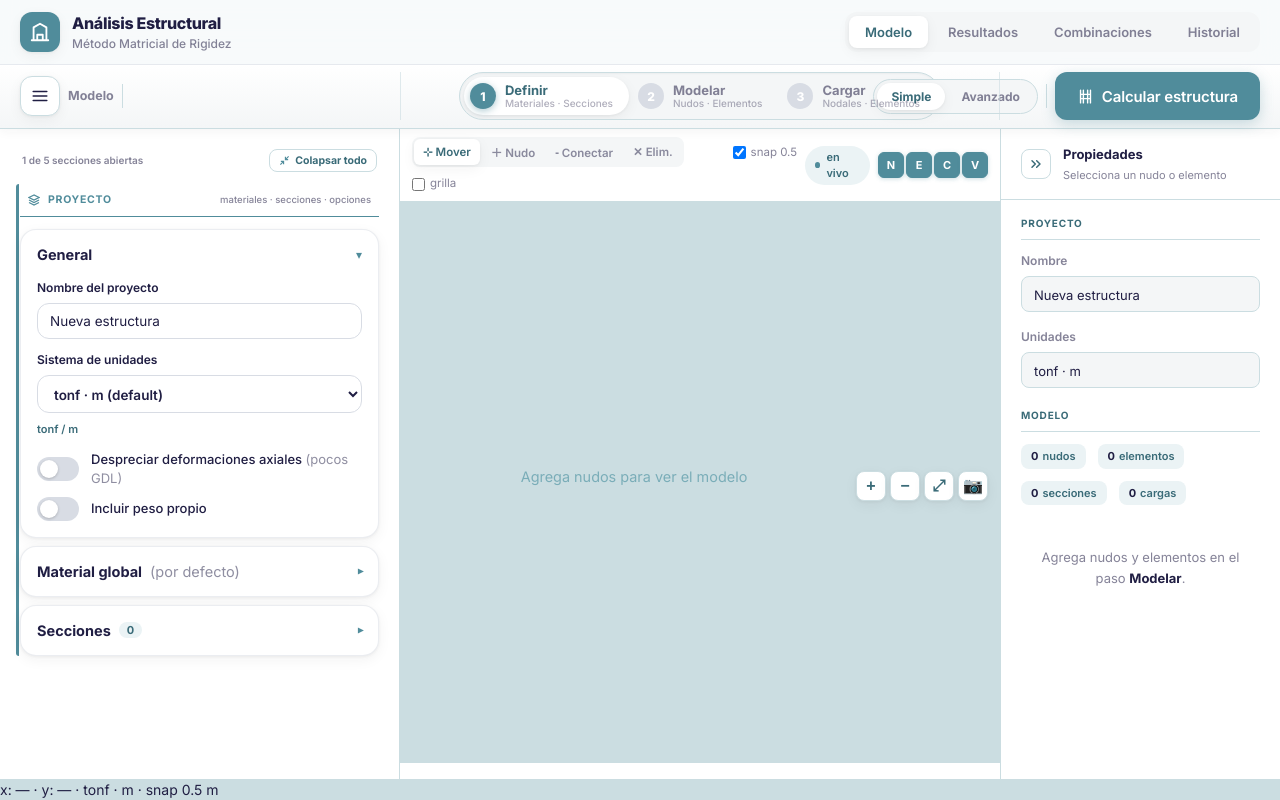
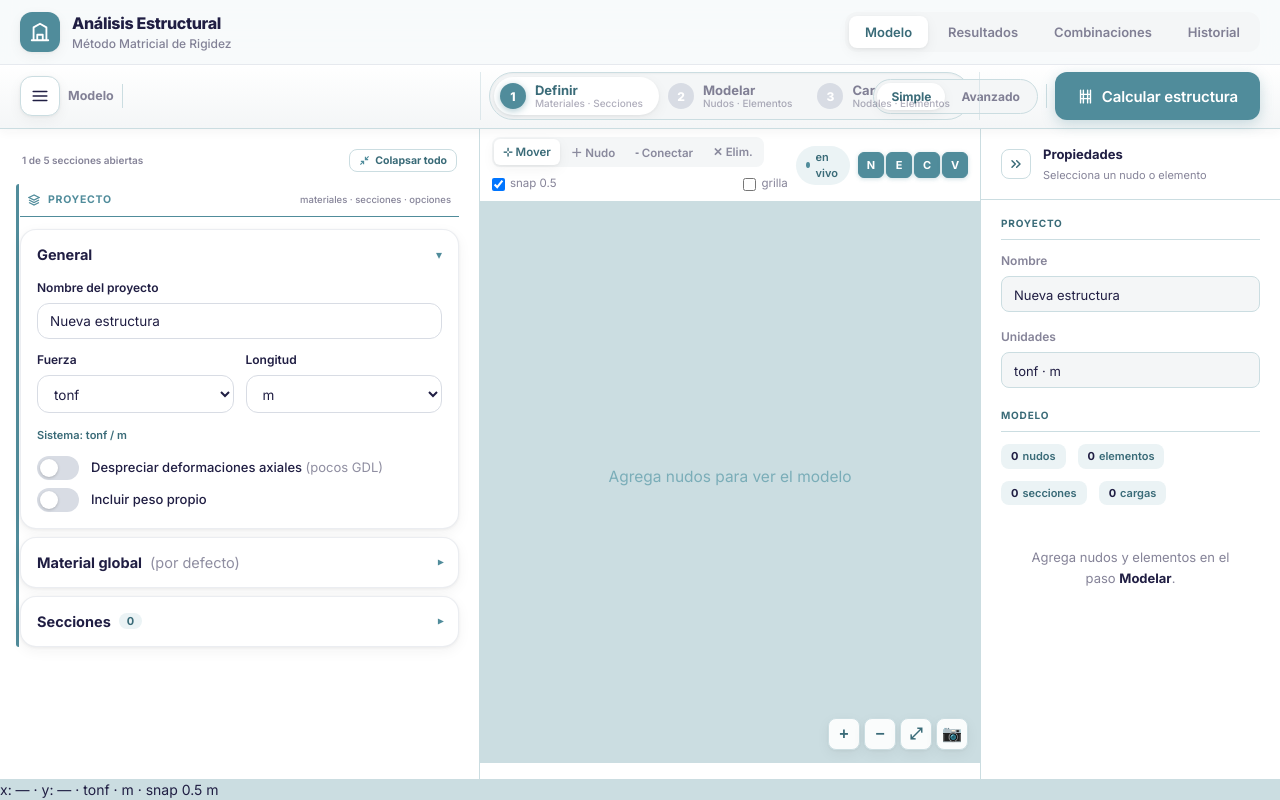
Before and after one commit to renatocastillejoing-ux/analisis-estructural, a Flask app: page / in a window 1280 px wide. Run offline with Flask 3, Linux system fonts and the light colour scheme.

Commit message:
UX fixes: zoom buttons as overlay + full unit system (force/length independent)

```diff
--- a/core/constructor.py
+++ b/core/constructor.py
@@ -54,8 +54,21 @@ def construir(datos):
         "lb_ft":   {"f": 1/2204.62,"l": 1/3.281},
         "N_mm":    {"f": 1/9810,   "l": 1/1000},
     }
-    unidad_key = datos.get("unidad", "tonf_m")
-    conv = UNIDADES_CONV.get(unidad_key, UNIDADES_CONV["tonf_m"])
+    FORCE_FACTORS = {
+        "tonf": 1.0, "kgf": 1/1000, "N": 1/9810, "kN": 1/9.81,
+        "MN": 1/0.00981, "GN": 1/0.00000981, "lbf": 1/2204.62, "kip": 1/2.20462,
+    }
+    LENGTH_FACTORS = {
+        "m": 1.0, "mm": 1/1000, "cm": 1/100, "km": 1000, "ft": 1/3.281, "in": 1/39.37,
+    }
+    # Support both old combined key and new separate keys
+    if "unidad_fuerza" in datos or "unidad_longitud" in datos:
+        f_key = datos.get("unidad_fuerza", "tonf")
+        l_key = datos.get("unidad_longitud", "m")
+        conv = {"f": FORCE_FACTORS.get(f_key, 1.0), "l": LENGTH_FACTORS.get(l_key, 1.0)}
+    else:
+        unidad_key = datos.get("unidad", "tonf_m")
+        conv = UNIDADES_CONV.get(unidad_key, UNIDADES_CONV["tonf_m"])
 
     # Conversión identidad: se trabaja directamente en las unidades del usuario.
     def conv_fuerza(val):      return float(val)
@@ -132,10 +145,15 @@ def construir(datos):
         if dir_mode is None or dir_mode == "comp":
             return d  # already in global components
         cx, cy = e.cos, e.sin
+        # perpendicular orientada hacia arriba-derecha (igual que el frontend):
+        # columna -> +X (derecha), viga -> +Y (arriba).
+        ppx, ppy = -cy, cx
+        if ppy < -1e-9 or (abs(ppy) < 1e-9 and ppx < 0):
+            ppx, ppy = -ppx, -ppy
         _DIR_VEC = {
             "vert":  (0.0, 1.0),
             "horiz": (1.0, 0.0),
-            "perp":  (-cy, cx),    # 90 deg left of i->j
+            "perp":  (ppx, ppy),
             "axial": (cx, cy),     # along element axis
         }
         if dir_mode == "angle":
--- a/static/css/style.css
+++ b/static/css/style.css
@@ -17,7 +17,7 @@
   --sh-hover:0 8px 28px rgba(37,36,35,.12);
   --sh-float:0 16px 48px rgba(32,30,67,.18);
   --ease:cubic-bezier(.22,1,.36,1); --dur-fast:150ms; --dur:220ms;
-  --rail-w:460px; --props-w:320px; --props-w-collapsed:44px;
+  --rail-w:690px; --props-w:320px; --props-w-collapsed:44px;
 }
 
 * { box-sizing:border-box; margin:0; padding:0; }
@@ -265,15 +265,21 @@ input:focus, select:focus { border-color:var(--ml-teal); box-shadow:0 0 0 3px rg
   border-radius:var(--r-md); aspect-ratio:4/3; overflow:hidden;
 }
 #preview-svg { width:100%; height:100%; display:block; touch-action:none; }
+.canvas-body {
+  position:relative; flex:1; min-height:0;
+}
+.canvas-body svg { width:100%; height:100%; display:block; touch-action:none; }
 .preview-zoom {
-  display:flex; gap:4px; justify-content:center; margin-top:var(--sp2);
+  position:absolute; bottom:var(--sp3); right:var(--sp3); z-index:5;
+  display:flex; gap:4px;
 }
 .preview-zoom button {
-  width:30px; height:30px; border:1px solid var(--ml-border); background:#fff;
+  width:32px; height:32px; border:1px solid var(--ml-border); background:rgba(255,255,255,.9);
   border-radius:8px; cursor:pointer; font-size:16px; font-weight:700;
   color:var(--ml-teal-dark); box-shadow:var(--sh-card); line-height:1;
+  backdrop-filter:blur(4px); transition:background var(--dur-fast);
 }
-.preview-zoom button:hover { background:var(--ml-pearl); }
+.preview-zoom button:hover { background:#fff; }
 
 /* ===================== BADGES ===================== */
 .badge {
@@ -433,9 +439,16 @@ input:focus, select:focus { border-color:var(--ml-teal); box-shadow:0 0 0 3px rg
 #diag-svg { width:100%; height:420px; display:block; touch-action:none; cursor:crosshair; }
 .diag-tip { position:absolute; pointer-events:none; background:var(--ml-navy); color:#fff; font-size:11.5px; font-weight:600; padding:6px 9px; border-radius:7px; box-shadow:var(--sh-card); white-space:nowrap; z-index:5; transform:translate(-50%,-130%); }
 .diag-tip .tip-x { color:#9FC2CC; font-weight:500; }
-.diag-zoom { position:absolute; top:10px; right:10px; display:flex; flex-direction:column; gap:4px; z-index:4; }
-.diag-zoom button { width:30px; height:30px; border:1px solid var(--ml-border); background:#fff; border-radius:8px; cursor:pointer; font-size:16px; font-weight:700; color:var(--ml-teal-dark); box-shadow:var(--sh-card); line-height:1; }
-.diag-zoom button:hover { background:var(--ml-pearl); }
+.diag-zoom {
+  position:absolute; bottom:var(--sp3); right:var(--sp3); display:flex; gap:4px; z-index:5;
+}
+.diag-zoom button {
+  width:32px; height:32px; border:1px solid var(--ml-border); background:rgba(255,255,255,.9);
+  border-radius:8px; cursor:pointer; font-size:16px; font-weight:700;
+  color:var(--ml-teal-dark); box-shadow:var(--sh-card); line-height:1;
+  backdrop-filter:blur(4px); transition:background var(--dur-fast);
+}
+.diag-zoom button:hover { background:#fff; }
 .diag-hint { position:absolute; left:10px; bottom:8px; font-size:10.5px; color:var(--ml-ink-soft); background:rgba(255,255,255,.8); padding:3px 7px; border-radius:6px; z-index:4; }
 @media print { .diag-zoom, .diag-hint { display:none !important; } }
 
@@ -1223,10 +1236,6 @@ body[data-mode="avanzado"] .switch.adv-only .switch-label::after {
   padding:var(--sp3);
   overflow:hidden;
 }
-.canvas-body svg {
-  width:100%; height:100%;
-  display:block;
-}
 .canvas-legend {
   flex:none;
   padding:var(--sp2) var(--sp3);
@@ -1395,11 +1404,17 @@ body[data-mode="avanzado"] .switch.adv-only .switch-label::after {
   padding:2px 6px; border-radius:3px; flex:none;
 }
 .props-carga-val { flex:1; font-variant-numeric:tabular-nums; }
+.props-carga-edit {
+  background:var(--ml-pearl); border:1px solid var(--ml-border);
+  border-radius:var(--r-sm); padding:var(--sp3); margin-bottom:var(--sp2);
+}
+.props-carga-edit .props-field { margin-bottom:var(--sp2); }
+.props-carga-edit .props-field:last-child { margin-bottom:0; }
 
 /* ---------- RESPONSIVE ---------- */
-@media (max-width:1280px) {
-  :root { --rail-w:400px; --props-w:280px; }
-}
+@media (max-width:1600px) { :root { --rail-w:580px; } }
+@media (max-width:1366px) { :root { --rail-w:480px; --props-w:300px; } }
+@media (max-width:1180px) { :root { --rail-w:420px; --props-w:280px; } }
 @media (max-width:900px) {
   .app-workspace, #vista-modelo.props-collapsed .app-workspace {
     grid-template-columns:1fr; grid-template-areas:"canvas";
--- a/templates/index.html
+++ b/templates/index.html
@@ -169,17 +169,33 @@
                   <label for="in-nombre">Nombre del proyecto</label>
                   <input id="in-nombre" type="text" data-field="nombre" placeholder="Ej. Pórtico de dos tramos">
                 </div>
-                <div class="field">
-                  <label for="sel-unidad">Sistema de unidades</label>
-                  <select id="sel-unidad" data-field="unidad">
-                    <option value="tonf_m">tonf · m (default)</option>
-                    <option value="kN_m">kN · m</option>
-                    <option value="kgf_cm">kgf · cm</option>
-                    <option value="lb_ft">lb · ft</option>
-                    <option value="N_mm">N · mm</option>
-                  </select>
-                  <span class="hint" id="unidad-info">tonf / m</span>
+                <div style="display:grid;grid-template-columns:1fr 1fr;gap:var(--sp3)">
+                  <div class="field">
+                    <label for="sel-unidad-f">Fuerza</label>
+                    <select id="sel-unidad-f" data-field="unidad_fuerza">
+                      <option value="tonf">tonf</option>
+                      <option value="kgf">kgf</option>
+                      <option value="N">N</option>
+                      <option value="kN">kN</option>
+                      <option value="MN">MN</option>
+                      <option value="GN">GN</option>
+                      <option value="lbf">lbf</option>
+                      <option value="kip">kip</option>
+                    </select>
+                  </div>
+                  <div class="field">
+                    <label for="sel-unidad-l">Longitud</label>
+                    <select id="sel-unidad-l" data-field="unidad_longitud">
+                      <option value="m">m</option>
+                      <option value="mm">mm</option>
+                      <option value="cm">cm</option>
+                      <option value="km">km</option>
+                      <option value="ft">ft</option>
+                      <option value="in">in</option>
+                    </select>
+                  </div>
                 </div>
+                <span class="hint" id="unidad-info">tonf / m</span>
                 <div class="options-grid">
                   <label class="switch">
                     <input type="checkbox" id="in-axial" data-field="despreciar_axial">
@@ -374,7 +390,7 @@
                   <span>Fy/wy + = ↑ arriba</span><span class="conv-sep">·</span>
                   <span>Fx/wx + = → derecha</span><span class="conv-sep">·</span>
                   <span>M + = ↺ antihorario</span><span class="conv-sep">·</span>
-                  <span>Perp. + = lado izq. de i→j</span>
+                  <span>Perp. + apunta a ↑/→</span>
                 </div>
                 <div id="tb-cargas_elementos" class="cargas-list"></div>
                 <button class="btn btn-secondary btn-sm add-row" data-add="cargas_elementos">+ Agregar carga</button>
```
Also changed, not shown: static/js/app.js.
